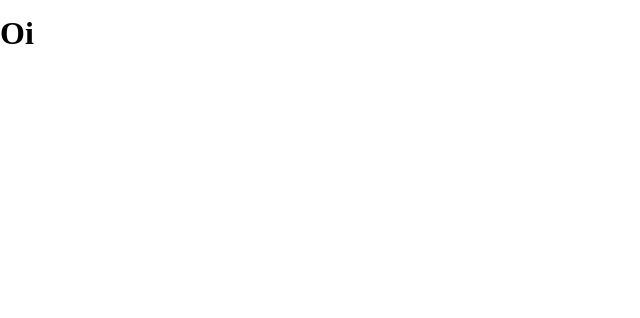
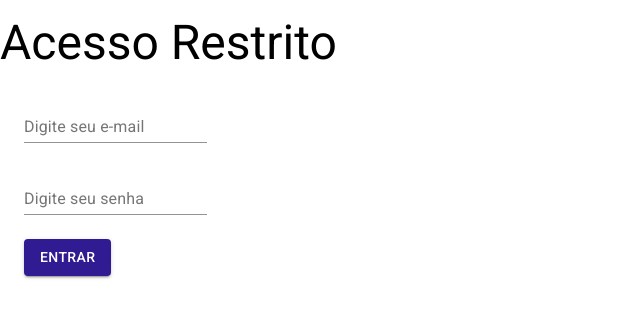
Before and after one commit to crohnaro/api-react, a React (Create React App) app: page /login in a window 1280 px wide. Shown: the top 318 px of the page, without its empty margins (0-640 px from the left). Built offline with nearby package versions, Linux system fonts and the light colour scheme.

Commit message:
finalizando estrutura da UI do login

```diff
--- a/src/pages/login/Login.js
+++ b/src/pages/login/Login.js
@@ -1,8 +1,58 @@
+import { useState } from 'react'
+import { makeStyles } from "@material-ui/core/styles";
+import { TextField, Button, Typography } from "@material-ui/core";
+
+const useStyles = makeStyles((theme) => ({
+    wrapper: {
+        margin: theme.spacing(3),
+    }
+}))
+
 
 const Login = () => {
+    const classes = useStyles()
+
+    const [form, setForm] = useState({
+        email: '',
+        password: '',
+    })
+
+    const handleInputChange = e => {
+        const { name, value } = e.target
+        setForm({
+            ...form,
+            [name]: value,
+        })
+    }
+
+    const handleFormSubmit = () => {
+        console.log(form)
+    }
+
     return (
         <>
-        <h1>Oi</h1>
+            <Typography variant="h3">Acesso Restrito</Typography>
+
+            <div className={classes.wrapper}>
+                <TextField
+                onChange={handleInputChange}
+                label="Digite seu e-mail"
+                name="email"
+                />
+            </div>
+            <div className={classes.wrapper}>
+                <TextField
+                onChange={handleInputChange}
+                type="password"
+                label="Digite seu senha"
+                name="password"
+                />
+            </div>
+            <div className={classes.wrapper}>
+                <Button variant="contained" color="primary" onClick={handleFormSubmit}>
+                    Entrar
+                </Button>
+            </div>
         </>
     )
 }
```
